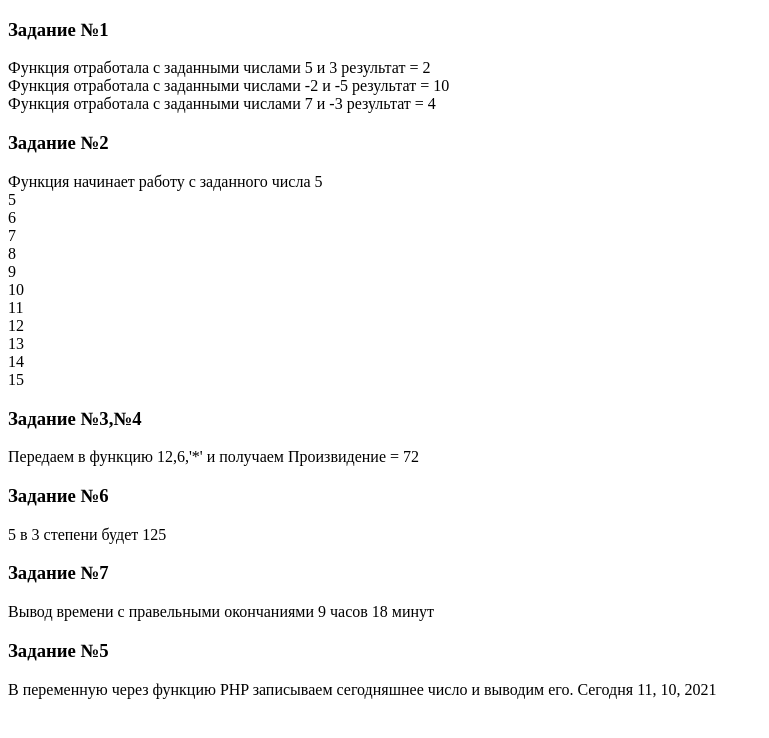
After one commit to Veedok/PHP_Start, a PHP site: page /work2/work2.php in a window 1280 px wide. The commit adds this page. Shown: the top 738 px of the page, without its empty margins (0-769 px from the left). Run offline with PHP 8.4, Linux system fonts and the light colour scheme.

Commit message:
ДЗ№2

```diff
--- a/index.php
+++ b/index.php
@@ -14,8 +14,8 @@
    <body>
         <h1>$h1</h1>
         <h2>Сейчас $year год</h2>
-        <a href='Task1.jpg' target='_blank'>Задание 1</a>
-        <a href='task2.php' target='_blank'>Задание 2</a>
+        <a href='Task1.jpg' target='_blank'>Урок 1</a>
+        <a href='work2/work2.php' target='_blank'>Урок 2</a>
         <a href='task3.php' target='_blank'>Задание 3</a>
         <a href='task5.php' target='_blank'>Задание 5</a>
    </body>
--- /dev/null
+++ b/work2/work2.php
@@ -0,0 +1,173 @@
+<?php
+/*1)Объявить две целочисленные переменные $a и $b и задать им произвольные начальные значения. Затем написать скрипт, который работает по следующему принципу:
+если $a и $b положительные, вывести их разность;
+если $а и $b отрицательные, вывести их произведение;
+если $а и $b разных знаков, вывести их сумму;*/
+
+//Тут обычное ветвление в зависимости от переданных значений
+function qwest1 ($a,$b) {
+    if ($a >= 0 && $b >= 0) {
+        return ($a - $b);
+    }else if ($a < 0 && $b < 0) {
+        return ($a * $b);
+    }else {
+        return ($a + $b);
+    } };
+$qwest1def = qwest1(5,3);
+$qwest1prod = qwest1(-2,-5);
+$qwest1sum = qwest1(7,-3);
+
+/*2)Присвоить переменной $а значение в промежутке [0..15]. С помощью оператора switch организовать вывод чисел от $a до 15.*/
+// Я даже затрудняюсь коментировать обычный switch который дописывает в переменную т.к. без break то в переменную поподут все последующие значения
+function qwest2 ($a) {
+    $qwest2inn = null;
+    switch ($a){
+            case 1 :
+                $qwest2inn = "1" . "<br>";
+            case 2 :
+                $qwest2inn .= "2" . "<br>" ;
+            case 3 :
+                $qwest2inn .= "3" . "<br>" ;
+            case 4 :
+                $qwest2inn .= "4" . "<br>" ;
+            case 5 :
+                $qwest2inn .= "5" . "<br>" ;
+            case 6 :
+                $qwest2inn .= "6" . "<br>" ;
+            case 7 :
+                $qwest2inn .= "7" . "<br>" ;
+            case 8 :
+                $qwest2inn .= "8" . "<br>" ;
+            case 9 :
+                $qwest2inn .= "9" . "<br>" ;
+            case 10 :
+                $qwest2inn .= "10" . "<br>" ;
+            case 11 :
+                $qwest2inn .= "11" . "<br>" ;
+            case 12 :
+                $qwest2inn .= "12" . "<br>" ;
+            case 13 :
+                $qwest2inn .= "13" . "<br>" ;
+            case 14 :
+                $qwest2inn .= "14" . "<br>" ;
+            case 15 :
+                $qwest2inn .= "15" ."<br>";
+            }
+        return $qwest2inn;
+    }
+    $qwest2out =  qwest2(5);
+
+/*3)Реализовать основные 4 арифметические операции в виде функций с двумя параметрами. Обязательно использовать оператор return.*/
+function qwest3sum($a, $b){
+    return "Сумма = " . ($a + $b);}
+
+function qwest3def($a, $b){
+    return "Разница = " . ($a - $b);}
+
+function qwest3prod($a, $b){
+    return "Произвидение = " . ($a * $b) ;}
+
+function qwest3quot($a, $b){
+    return "Частное = " . ($a / $b);}
+
+ /*4)Реализовать функцию с тремя параметрами: function mathOperation($arg1, $arg2, $operation), где $arg1, $arg2 – значения аргументов, $operation – строка с названием операции. В зависимости от переданного значения операции выполнить одну из арифметических операций (использовать функции из пункта 3) и вернуть полученное значение (использовать switch).*/
+	function qwest4($a, $b, $i){
+switch ($i) {
+    case "+":
+        return qwest3sum($a, $b);
+        break;
+    case "-":
+        return qwest3def($a, $b);
+        break;
+    case "*":
+        return qwest3prod($a, $b);
+        break;
+    case "/":
+        return qwest3quot($a, $b);
+        break;
+}};
+$qwest3_4 = qwest4(12,6,'*');
+/*Задание 3 и 4 для меня показались странными. Я понимаю что нас пытаются научить обращаться
+с функциями но не логично из функции вызывать функцию что бы выполнить простейшее действие в данном случае арефметическое, это гараздо легче сделать дописав знак в теле функции.*/
+
+/*5) Посмотреть на встроенные функции PHP. Используя имеющийся HTML-шаблон, вывести текущий год в подвале при помощи встроенных функций PHP.*/
+//Это свмое простое задание этого урока. Делал вывод года еще к 1ому уроку
+$qwest5 = date("d, m, Y");
+
+/*6) С помощью рекурсии организовать функцию возведения числа в степень. Формат: function power($val, $pow), где $val – заданное число, $pow – степень.*/
+/* Тут уже были сложности пока читал и потихоньку понимал как сделать так что бы функция все глубже и глубже закапывалась сама в себя.
+ А вот отсечение отрицательных и нулевых вариантов это после понимания самой сути далось легко*/
+function qwest6($val, $pow){
+		if ($pow == 0)
+			return 1;
+		elseif ($val == 0)
+			return 0;
+		elseif ($pow < 0)
+			return qwest6(1/$val, -$pow);
+		else
+			return $val *  qwest6($val, $pow-1);
+	}
+$qwest6 = qwest6(5, 3);
+
+/*7) *Написать функцию, которая вычисляет текущее время и возвращает его в формате с правильными склонениями, например:
+22 часа 15 минут
+21 час 43 минуты*/
+/*7) Тут не скажу что очень сложно больше долго. Сначала понять какие окончания на какой цифре подходят после чего написать ветвление
+с часами легче а вот с минутами там надо отдельно вынести время с 11 до 14 минут а у остального отсечь окончание и по нему орентироваться.
+был вариант без отсечения окончания но там условие в elseif выходило на 1.5-2 строчки, такой код мне показался трудночитаемым*/
+function qwest7(){
+            $h = (date("G"));
+            $m = date("i");
+            $hText = null;
+            $mText = null;
+	        if ($h == 1 || $h == 21) {
+                $hText = 'час';}
+            elseif (($h >= 5 && $h <= 20) || $h = 0) {
+                $hText = 'часов';}
+            else {
+                $hText = 'часа';}
+
+
+             if ($m >= 11 && $m <= 14) {
+			    $mText = 'минут';}
+			else {
+				$last = $m % 10 ;
+				if ($last == 1){
+					$mText = 'минута';}
+				else if ($last == 0 || $last > 4) {
+					$mText = 'минут';}
+				else {
+			    	$mText = 'минуты';};
+			    };
+
+    return $h . ' ' . $hText . ' ' . $m . ' ' . $mText;
+};
+$qwest7 = qwest7();
+
+
+echo "<!DOCTYPE html>
+<html lang='en'>
+<head>
+    <meta charset='UTF-8'>
+    <meta http-equiv='X-UA-Compatible' content='IE=edge'>
+    <meta name='viewport' content='width=device-width, initial-scale=1.0'>
+    <title>Document</title>
+</head>
+<body>
+<h3>Задание №1</h3>
+    <div>
+    Функция отработала с заданными числами 5 и 3 результат =  $qwest1def <br>
+    Функция отработала с заданными числами -2 и -5 результат = $qwest1prod<br>
+    Функция отработала с заданными числами 7 и -3 результат = $qwest1sum<br></div>
+    <h3>Задание №2</h3>
+    <div>Функция начинает работу с заданного числа 5 <br> $qwest2out</div>
+    <h3>Задание №3,№4</h3>
+    <div>Передаем в функцию 12,6,'*' и получаем $qwest3_4</div>
+    <h3>Задание №6</h3>
+    <div>5 в 3 степени будет $qwest6</div>
+    <h3>Задание №7</h3>
+    <div>Вывод времени с правельными окончаниями $qwest7</div>
+    <h3>Задание №5</h3>
+    <footer>В переменную через функцию PHP записываем сегодняшнее число и выводим его. Сегодня $qwest5</footer>
+</body>
+</html>";
```
